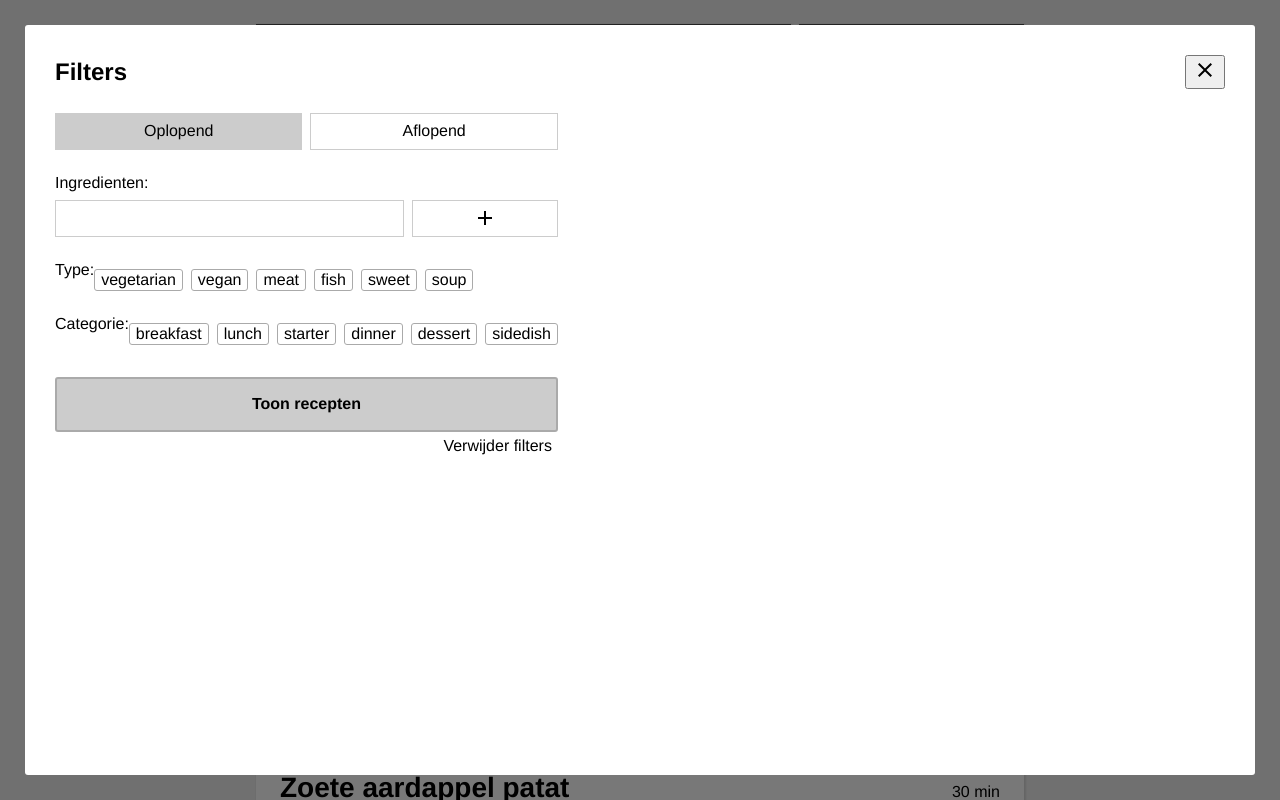
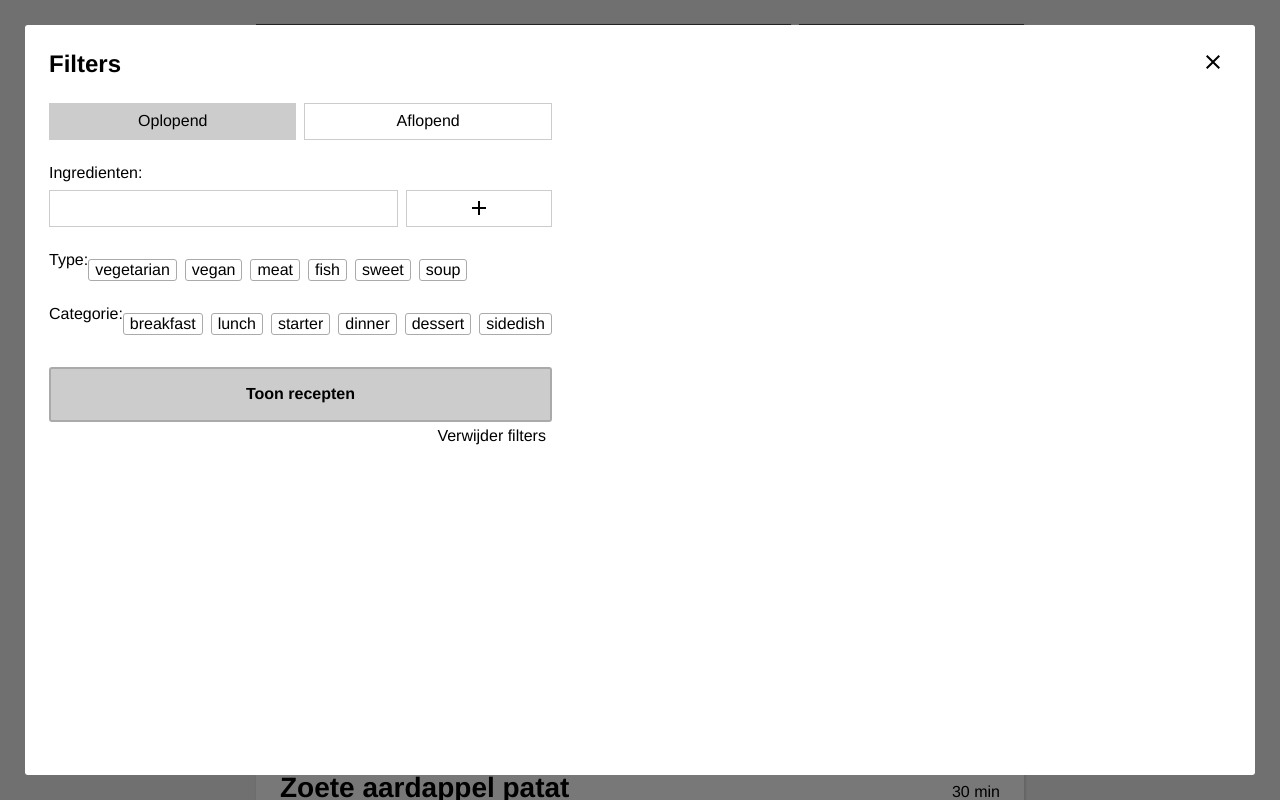
Before and after one commit to madstrawberry/old_recipes, a React (Create React App) app: page / in a window 1280 px wide. Both pictures are taken after a click on the button "Filters". Shown: the top 800 px of the page. Built offline with nearby package versions, Linux system fonts and the light colour scheme; a web font is replaced by a local one.

Commit message:
ADjust styling dialog

```diff
--- a/src/components/shared/Dialog.tsx
+++ b/src/components/shared/Dialog.tsx
@@ -18,9 +18,9 @@ export const Dialog: React.FC<Props> = ({ children, onClose }) => {
             <h2>Filters</h2>
           </GridColumn>
           <GridColumn align="right">
-            <button onClick={onClose}>
+            <CloseButton onClick={onClose}>
               <CloseIcon />
-            </button>
+            </CloseButton>
           </GridColumn>
         </GridContainer>
 
@@ -47,7 +47,12 @@ const DialogContainer = styled.div`
   left: 25px;
   bottom: 25px;
   right: 25px;
-  padding: 30px;
+  padding: ${props => props.theme.gridInPx.lg};
   border-radius: 3px;
   overflow: auto;
 `;
+
+const CloseButton = styled.button`
+  border: 0;
+  background: none;
+`;
```
